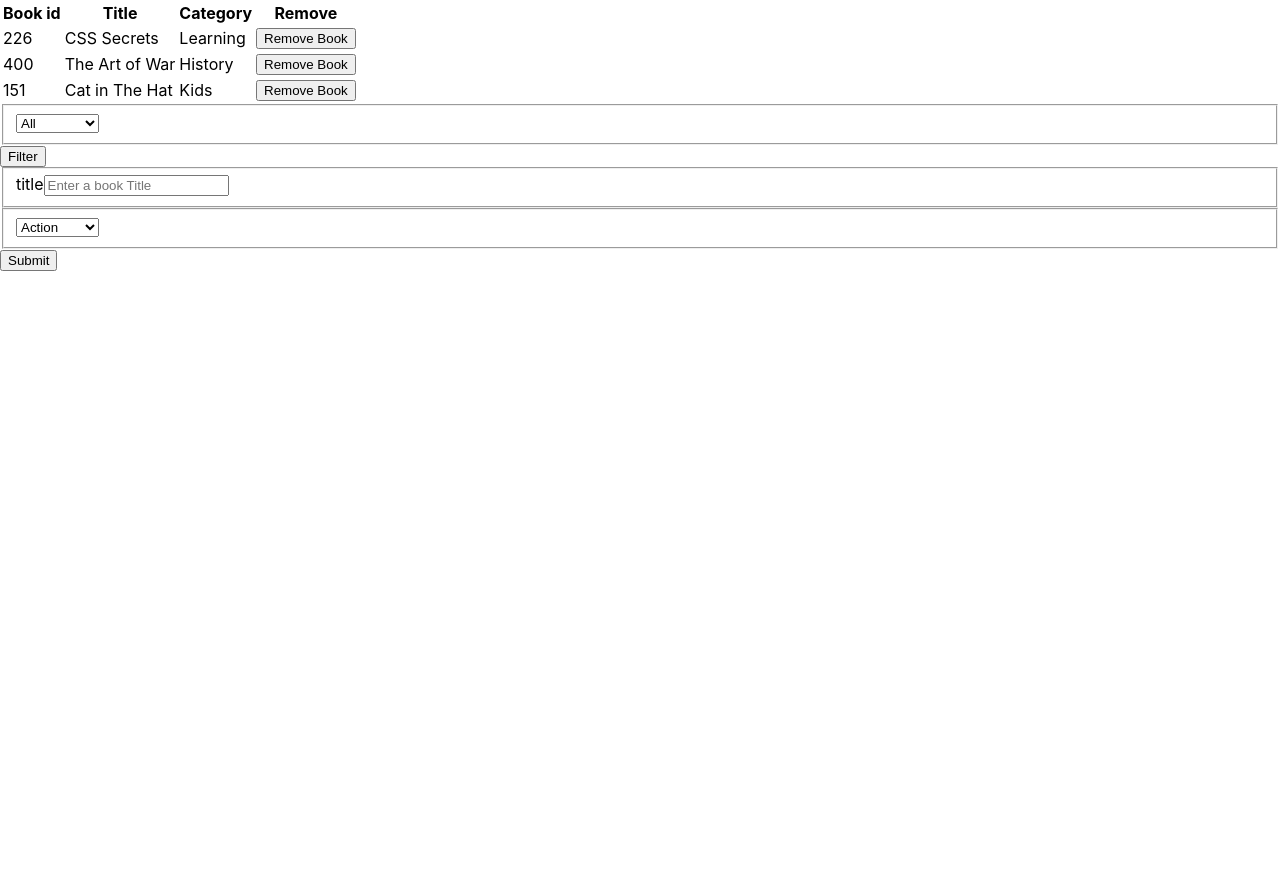
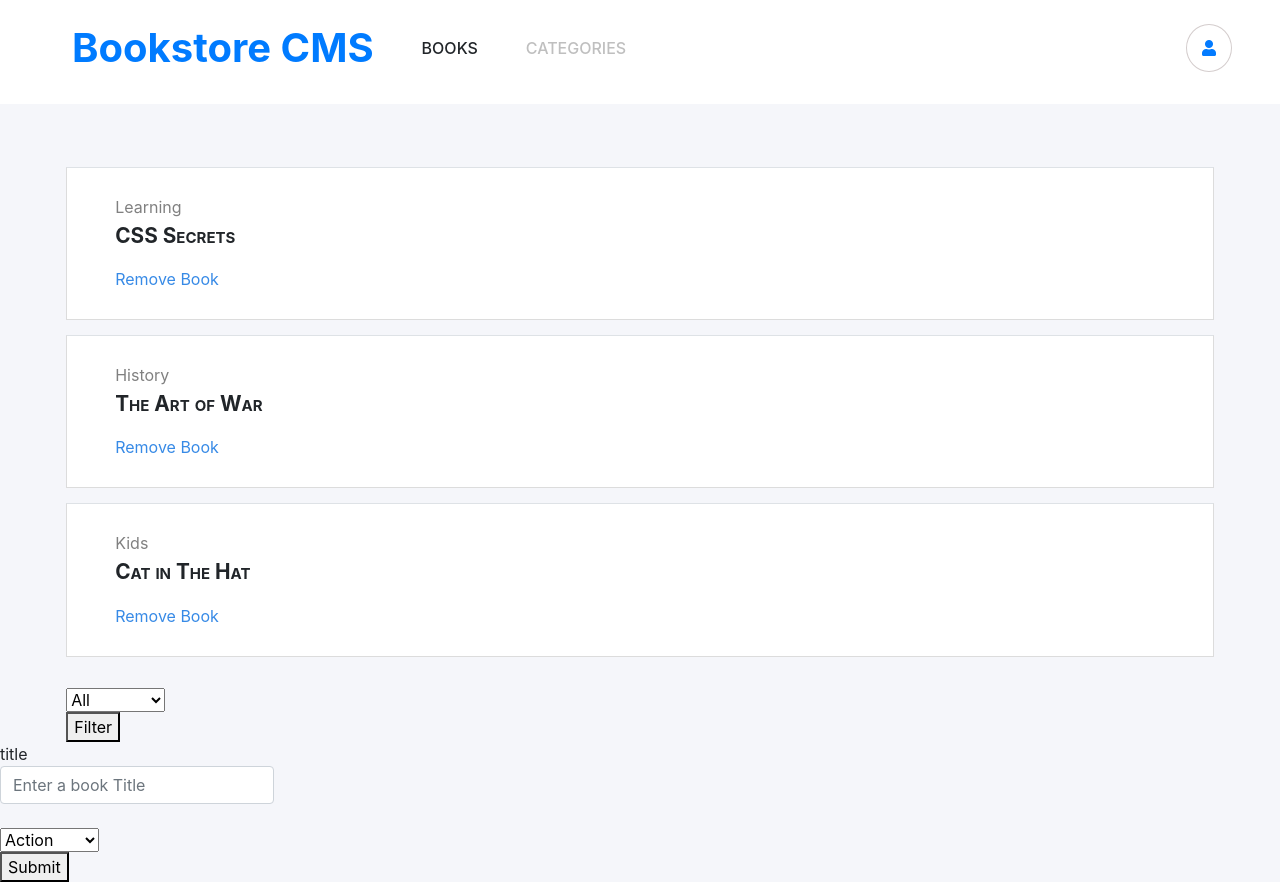
Before and after one commit to KerronKing/react-redux-bookstore, a React (Create React App) app: page / in a window 1280 px wide. Before the commit the page ends 800 px from the top, so only its background shows below. Built offline with nearby package versions, Linux system fonts and the light colour scheme.

Commit message:
styled table rows and navbar

```diff
--- a/public/index.html
+++ b/public/index.html
@@ -7,6 +7,8 @@
     <meta name="theme-color" content="#000000" />
     <link rel="apple-touch-icon" href="%PUBLIC_URL%/logo192.png" />
     <link rel="manifest" href="%PUBLIC_URL%/manifest.json" />
+    <link rel="stylesheet" href="https://stackpath.bootstrapcdn.com/bootstrap/4.3.1/css/bootstrap.min.css" integrity="sha384-ggOyR0iXCbMQv3Xipma34MD+dH/1fQ784/j6cY/iJTQUOhcWr7x9JvoRxT2MZw1T" crossorigin="anonymous">
+    <link rel="stylesheet" href="https://cdnjs.cloudflare.com/ajax/libs/font-awesome/5.12.1/css/all.min.css">
     <title>React/Redux Bookstore</title>
   </head>
   <body>
--- a/src/App.js
+++ b/src/App.js
@@ -1,12 +1,28 @@
-import React from 'react';
-import Bookslist from './containers/bookslist';
-import Booksform from './containers/booksform';
+import React from 'react'
+import Bookslist from './containers/bookslist'
+import Booksform from './containers/booksform'
+
+import './app.css'
 
 const App = () => (
-  <div className="App">
+  <div className='App'>
+    <div className='container-fluid px-5 bg-white'>
+      <div className='row'>
+        <div className='col-12 d-flex justify-content-between'>
+          <div id='nav-left' className='d-flex'>
+            <h1 className='p-4 text-primary' id='book-store-h1'>Bookstore CMS</h1>
+            <h6 className='p-4' id='books-h5'>BOOKS</h6>
+            <h6 className='p-4' id='categories-h5'>CATEGORIES</h6>
+          </div>
+          <div id='nav-right'>
+            <p className='mt-4'><i className='user-icon fas fa-user' /></p>
+          </div>
+        </div>
+      </div>
+    </div>
     <Bookslist />
     <Booksform />
   </div>
-);
+)
 
-export default App;
+export default App
--- /dev/null
+++ b/src/app.css
@@ -0,0 +1,56 @@
+.App {
+	background: rgb(245, 246, 250);
+}
+
+#book-store-h1 {
+	font-weight: bold;
+}
+
+#books-h5 {
+	line-height: 3;
+}
+
+#categories-h5{
+	line-height: 3;
+	color: grey;
+	opacity: 0.5;
+}
+
+.table-category {
+	color: grey;
+	position: relative;
+	top: 15px;
+}
+
+.table-title {
+	font-size: 1.3em;
+	font-weight: bolder;
+	font-variant: small-caps;
+}
+
+.table {
+	border-collapse: separate;
+    border-spacing: 0 15px;
+}
+
+.table-remove {
+	color: #378ae6;
+	cursor: pointer;
+}
+
+.table-row {
+	border: .5px solid #80808045;
+	width: 50%;
+	background: white;
+}
+
+.table-container {
+	width: 92%;
+}
+
+.user-icon {
+	padding: 15px;
+	border: 1px solid #d4cdcd;
+	border-radius: 50%;
+	color: #037bff;
+}
--- a/src/components/book.js
+++ b/src/components/book.js
@@ -1,33 +1,35 @@
-import React from 'react';
-import Proptypes from 'prop-types';
+import React from 'react'
+import Proptypes from 'prop-types'
 
 class Book extends React.Component {
-  constructor(props) {
-    super(props);
-    this.removeBook = this.removeBook.bind(this);
+  constructor (props) {
+    super(props)
+    this.removeBook = this.removeBook.bind(this)
   }
 
-  removeBook() {
-    const { bookObject, handleRemoveBook } = this.props;
-    handleRemoveBook(bookObject);
+  removeBook () {
+    const { bookObject, handleRemoveBook } = this.props
+    handleRemoveBook(bookObject)
   }
 
-  render() {
-    const { bookObject } = this.props;
+  render () {
+    const { bookObject } = this.props
     return (
-      <tr>
-        <td>{bookObject.id}</td>
-        <td>{bookObject.title}</td>
-        <td>{bookObject.category}</td>
-        <td><button onClick={this.removeBook} type="button">Remove Book</button></td>
+      <tr className='pl-5 table-row'>
+        <td className='table-row pl-5'>
+          <p className='table-category'>{bookObject.category}</p>
+          <p className='table-title'>{bookObject.title}</p>
+          <p className='table-remove' onClick={this.removeBook}>Remove Book</p>
+        </td>
+
       </tr>
-    );
+    )
   }
 }
 
 Book.propTypes = {
   bookObject: Proptypes.instanceOf(Object).isRequired,
-  handleRemoveBook: Proptypes.func.isRequired,
-};
+  handleRemoveBook: Proptypes.func.isRequired
+}
 
-export default Book;
+export default Book
--- a/src/containers/bookslist.js
+++ b/src/containers/bookslist.js
@@ -1,48 +1,40 @@
-import React from 'react';
-import { connect } from 'react-redux';
-import Proptypes from 'prop-types';
-import Book from '../components/book';
-import { removeAction, changeFilter } from '../actions/index';
-import CategoryFilter from '../components/categoryFilter';
+import React from 'react'
+import { connect } from 'react-redux'
+import Proptypes from 'prop-types'
+import Book from '../components/book'
+import { removeAction, changeFilter } from '../actions/index'
+import CategoryFilter from '../components/categoryFilter'
 
 class Bookslist extends React.Component {
-  constructor(props) {
-    super(props);
+  constructor (props) {
+    super(props)
 
-    this.handleRemoveBook = this.handleRemoveBook.bind(this);
-    this.handleFilterChange = this.handleFilterChange.bind(this);
+    this.handleRemoveBook = this.handleRemoveBook.bind(this)
+    this.handleFilterChange = this.handleFilterChange.bind(this)
   }
 
-  handleRemoveBook(bookObject) {
-    const { removeBook } = this.props;
-    removeBook(bookObject);
+  handleRemoveBook (bookObject) {
+    const { removeBook } = this.props
+    removeBook(bookObject)
   }
 
-  handleFilterChange(category) {
-    const { filterBook } = this.props;
-    filterBook(category);
+  handleFilterChange (category) {
+    const { filterBook } = this.props
+    filterBook(category)
   }
 
-  render() {
-    const { books, filter } = this.props;
-    let filteredBooks;
+  render () {
+    const { books, filter } = this.props
+    let filteredBooks
     if (filter === '') {
-      filteredBooks = books;
+      filteredBooks = books
     } else {
-      filteredBooks = books.filter(book => book.category === filter);
+      filteredBooks = books.filter(book => book.category === filter)
     }
 
     return (
-      <div>
-        <table className="table table-inverse">
-          <thead>
-            <tr>
-              <th>Book id</th>
-              <th>Title</th>
-              <th>Category</th>
-              <th>Remove</th>
-            </tr>
-          </thead>
+      <div className='container-fluid mt-5 table-container'>
+        <table className='table table-inverse'>
           <tbody>
             {
               filteredBooks.map(book => (
@@ -57,24 +49,24 @@ class Bookslist extends React.Component {
         </table>
         <CategoryFilter handleFilterChange={this.handleFilterChange} />
       </div>
-    );
+    )
   }
 }
 
 const mapStateToProps = state => ({
   books: state.book.books,
-  filter: state.filtrate.filter,
-});
+  filter: state.filtrate.filter
+})
 const mapDispatchToProps = dispatch => ({
   removeBook: bookObject => dispatch(removeAction(bookObject)),
-  filterBook: category => dispatch(changeFilter(category)),
-});
+  filterBook: category => dispatch(changeFilter(category))
+})
 
 Bookslist.propTypes = {
   books: Proptypes.instanceOf(Object).isRequired,
   filter: Proptypes.string.isRequired,
   removeBook: Proptypes.func.isRequired,
-  filterBook: Proptypes.func.isRequired,
-};
+  filterBook: Proptypes.func.isRequired
+}
 
-export default connect(mapStateToProps, mapDispatchToProps)(Bookslist);
+export default connect(mapStateToProps, mapDispatchToProps)(Bookslist)
```
